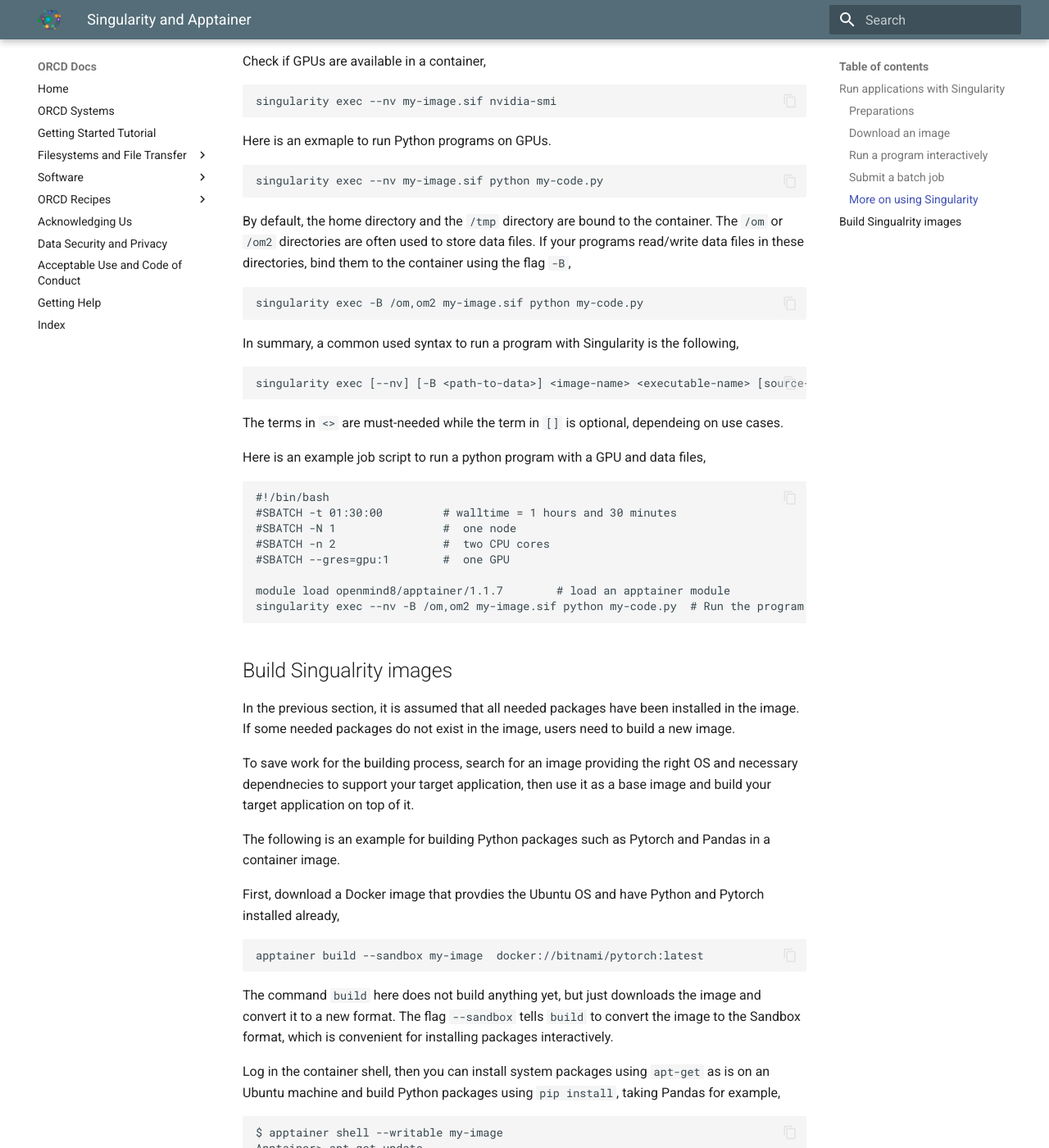
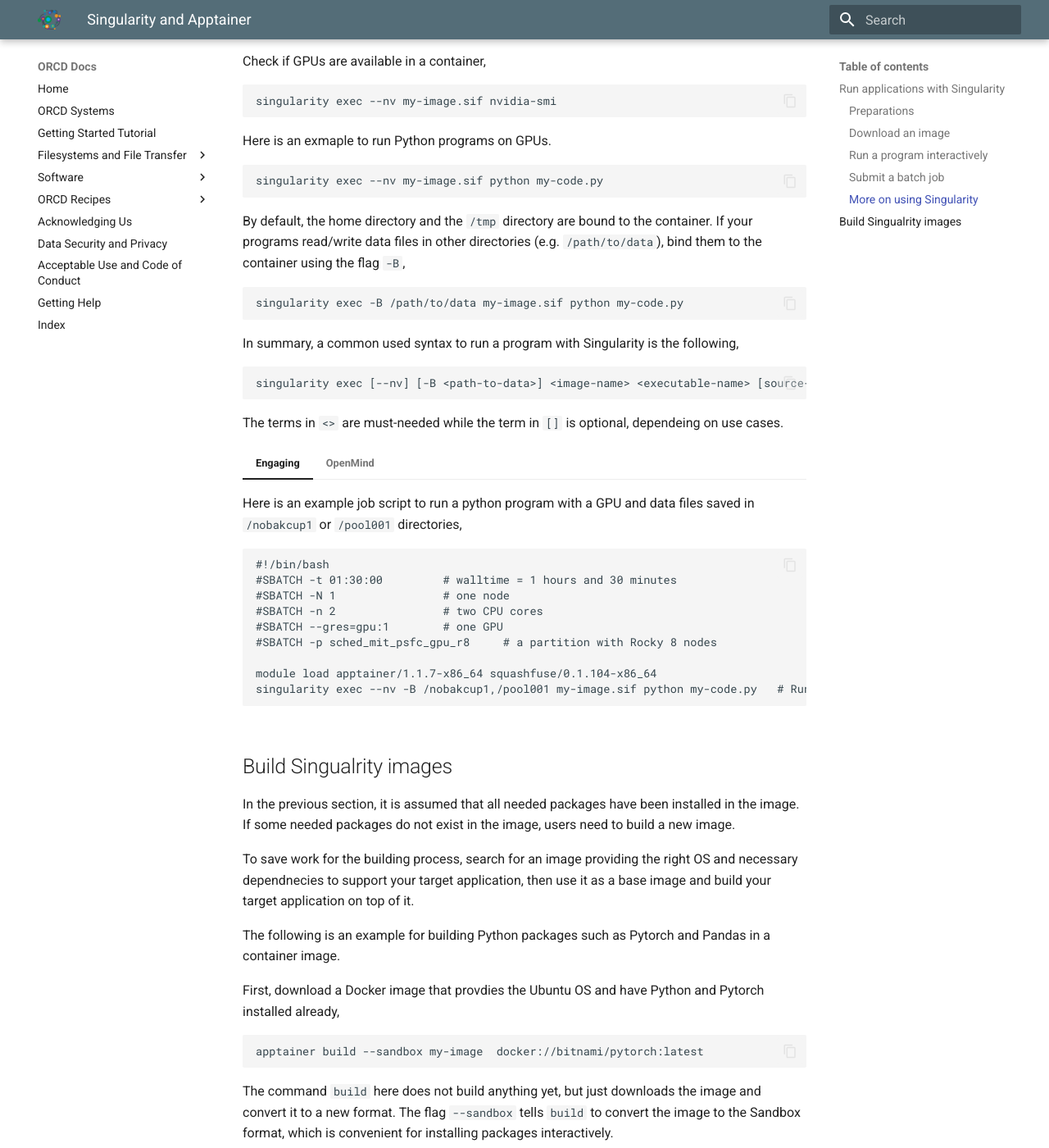
Before and after one commit to mit-orcd/orcd-docs-edit, an MkDocs documentation site: the page built from docs/software/apptainer.md, in a window 1280 px wide and 1400 px high, scrolled down 3223 px. Shown: the whole window at 82% size. Built offline with MkDocs 1.6.1 and Material for MkDocs 9.7.7, drawn with Linux system fonts in a browser that asks for light colours.

Commit message:
singularity

````diff
--- a/docs/software/apptainer.md
+++ b/docs/software/apptainer.md
@@ -113,9 +113,9 @@ When the tests are completed, you can submit a batch job to run your program in
      ```
      #!/bin/bash
      #SBATCH -t 01:30:00                  # walltime = 1 hours and 30 minutes
-     #SBATCH -N 1                         #  one node
-     #SBATCH -n 2                         #  two CPU cores
-     #SBATCH -p sched_mit_psfc_gpu_r8     # a partition with Rocky 8  nodes
+     #SBATCH -N 1                         # one node
+     #SBATCH -n 2                         # two CPU cores
+     #SBATCH -p sched_mit_psfc_gpu_r8     # a partition with Rocky 8 nodes
 
      module load apptainer/1.1.7-x86_64 squashfuse/0.1.104-x86_64      # load an apptainer module
      singularity exec my-image.sif python my-code.py   # Run the program
@@ -126,8 +126,9 @@ When the tests are completed, you can submit a batch job to run your program in
      ```
      #!/bin/bash
      #SBATCH -t 01:30:00                  # walltime = 1 hours and 30 minutes
-     #SBATCH -N 1                         #  one node
-     #SBATCH -n 2                         #  two CPU cores
+     #SBATCH -N 1                         # one node
+     #SBATCH -n 2                         # two CPU cores
+     #SBATCH --constraint=rocky8          # nodes with Rocky 8 OS
 
      module load openmind8/apptainer/1.1.7      # load an apptainer module
      singularity exec my-image.sif python my-code.py   # Run the program
@@ -154,9 +155,9 @@ Here is an exmaple to run Python programs on GPUs.
 singularity exec --nv my-image.sif python my-code.py
 ```
 
-By default, the home directory and the `/tmp` directory are bound to the container. The `/om` or `/om2` directories are often used to store data files. If your programs read/write data files in these directories, bind them to the container using the flag `-B`,
+By default, the home directory and the `/tmp` directory are bound to the container. If your programs read/write data files in other directories (e.g. `/path/to/data`), bind them to the container using the flag `-B`,
 ```
-singularity exec -B /om,om2 my-image.sif python my-code.py
+singularity exec -B /path/to/data my-image.sif python my-code.py
 ```
 
 In summary, a common used syntax to run a program with Singularity is the following,
@@ -165,17 +166,35 @@ singularity exec [--nv] [-B <path-to-data>] <image-name> <executable-name> [sour
 ```
 The terms in `<>` are must-needed while the term in `[]` is optional, dependeing on use cases.
 
-Here is an example job script to run a python program with a GPU and data files,
-```
-#!/bin/bash
-#SBATCH -t 01:30:00         # walltime = 1 hours and 30 minutes
-#SBATCH -N 1                #  one node
-#SBATCH -n 2                #  two CPU cores
-#SBATCH --gres=gpu:1        #  one GPU
+=== "Engaging"
 
-module load openmind8/apptainer/1.1.7        # load an apptainer module
-singularity exec --nv -B /om,om2 my-image.sif python my-code.py  # Run the program
-```
+     Here is an example job script to run a python program with a GPU and data files saved in `/nobakcup1` or `/pool001` directories,
+     ```
+     #!/bin/bash
+     #SBATCH -t 01:30:00         # walltime = 1 hours and 30 minutes
+     #SBATCH -N 1                # one node
+     #SBATCH -n 2                # two CPU cores
+     #SBATCH --gres=gpu:1        # one GPU
+     #SBATCH -p sched_mit_psfc_gpu_r8     # a partition with Rocky 8 nodes
+
+     module load apptainer/1.1.7-x86_64 squashfuse/0.1.104-x86_64
+     singularity exec --nv -B /nobakcup1,/pool001 my-image.sif python my-code.py   # Run the program
+     ```
+
+=== "OpenMind"
+
+     Here is an example job script to run a python program with a GPU and data files saved in `/om` or `/om2` directories,
+     ```
+     #!/bin/bash
+     #SBATCH -t 01:30:00             # walltime = 1 hours and 30 minutes
+     #SBATCH -N 1                    # one node
+     #SBATCH -n 2                    # two CPU cores
+     #SBATCH --gres=gpu:1            # one GPU
+     #SBATCH --constraint=rocky8     # nodes with Rocky 8 OS
+
+     module load openmind8/apptainer/1.1.7        # load an apptainer module
+     singularity exec --nv -B /om,om2 my-image.sif python my-code.py  # Run the program
+     ```
 
 ## Build Singualrity images
 
````
